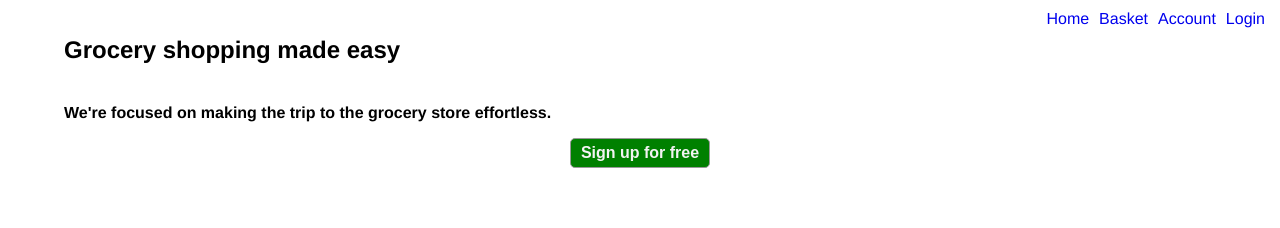
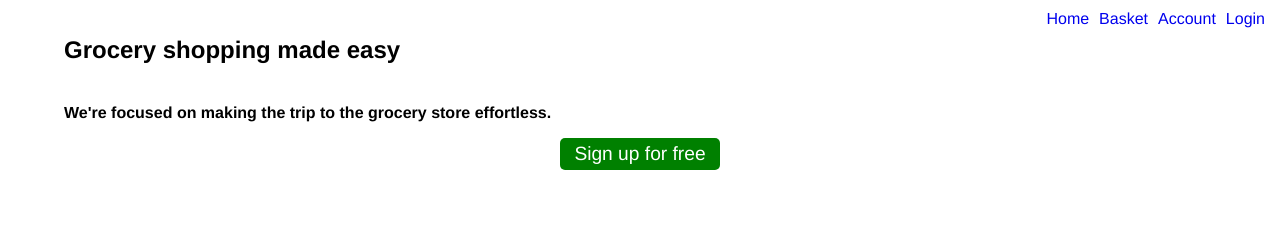
Before and after one commit to GraysonRicketts/Grocer, a React (Create React App) app: page / in a window 1280 px wide. Shown: the top 228 px of the page. Built offline with nearby package versions, Linux system fonts and the light colour scheme.

Commit message:
Change homepage button to link

```diff
--- a/src/components/Homepage/Homepage.js
+++ b/src/components/Homepage/Homepage.js
@@ -3,6 +3,16 @@ import React from 'react';
 import './Homepage.css';
 import Footer from './../Footer/Footer';
 import Header from './../Header/Header';
+
+const pStyle = {
+  fontSize: '1.2rem',
+  padding: '5px 10px',
+  borderRadius: '5px',
+  width: '10rem',
+  backgroundColor: 'green',
+  margin: '0 auto',
+  textAlign: 'center'
+}
 
 const Homepage = () => (
   <div className="wrapper">
@@ -19,7 +29,11 @@ const Homepage = () => (
             We're focused on making the trip to the grocery store effortless.
           </h3>
 
-          <input type="submit" value="Sign up for free"/>
+          <div>
+            <a href="/signup" style={{textDecoration: 'none', color: 'white'}}>
+              <p style={pStyle}>Sign up for free</p>
+            </a>
+          </div>
         </div>
       </div>
 
```
